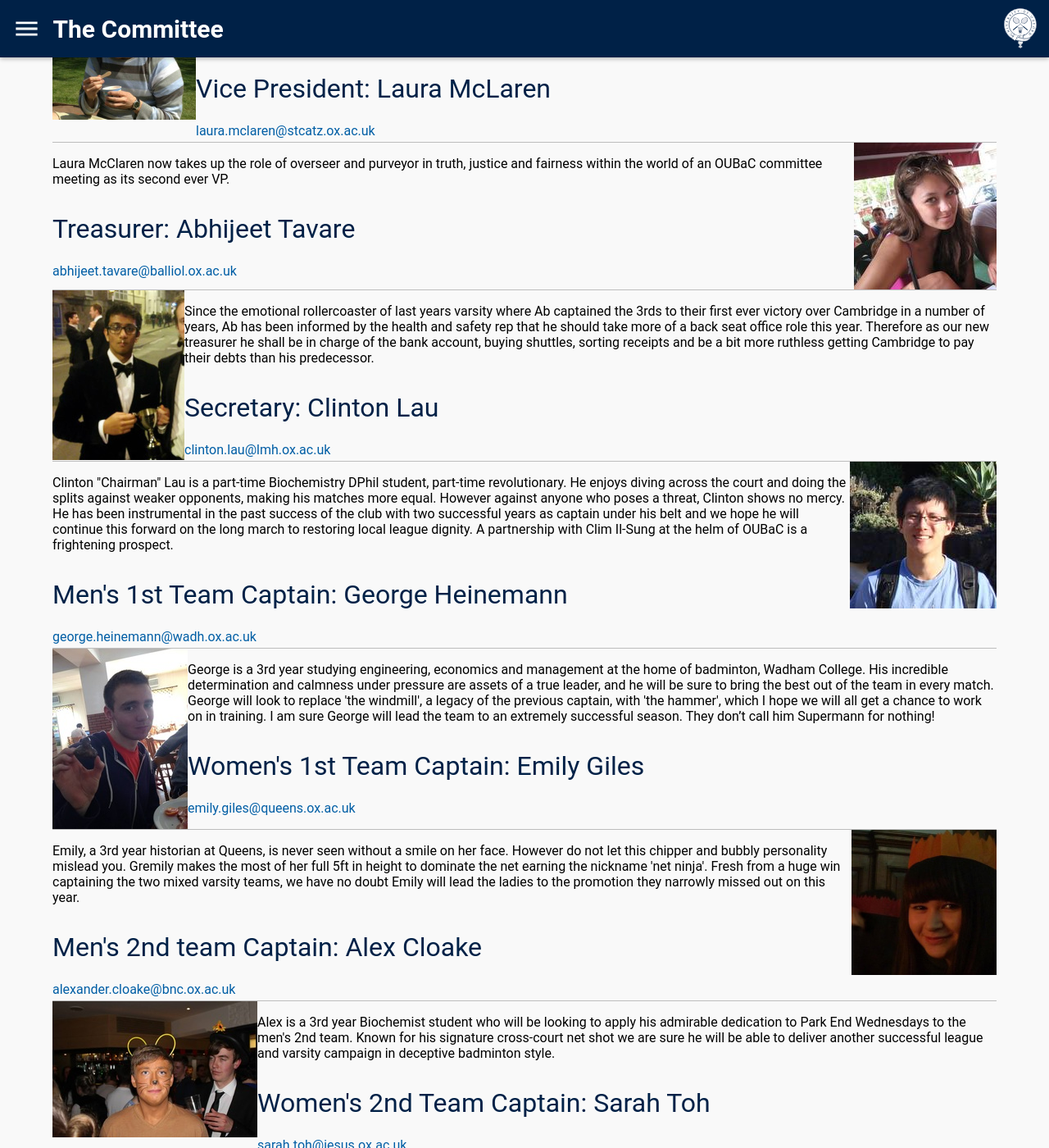
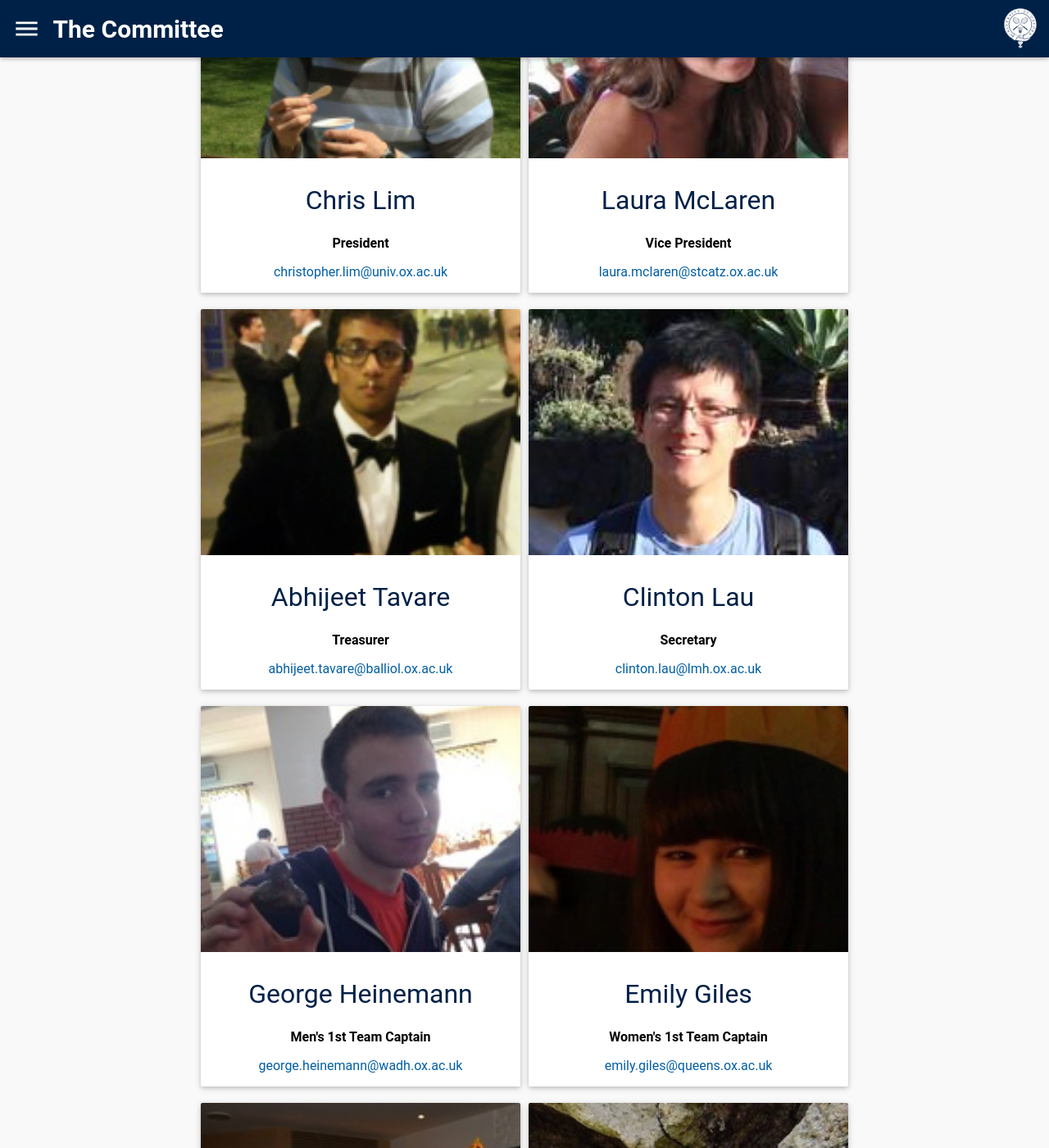
Before and after one commit to OUBaC/OUBaC.github.io, a Jekyll site: the page built from archive/committees/committee-2014-2015.html, in a window 1280 px wide and 1400 px high, scrolled down 318 px. Shown: the whole window at 82% size. Built offline with Jekyll 4.4.1, drawn with Linux system fonts in a browser that asks for light colours; nearby versions of some CDN libraries; some of the changed text lies outside the part shown.

Commit message:
Now uses an include for the committee layout.

```diff
--- /dev/null
+++ b/_includes/committee.html
@@ -0,0 +1,18 @@
+<div id="committee-cards-container">
+{% for member in page.members %}
+<div class="card role-container-new">
+  <div class="photo-section-container">
+    <div class="photo-container" style="background-image: url({{member.photo}});">
+    </div>
+    <div class="comment-container" >
+      <p class="comment">
+      {{member.comment}}
+      </p>
+    </div>
+  </div>
+    <h2 class="role-name">{{member.name}}</h2>
+    <h3>{{member.role}}</h3>
+    <a href="mailto:{{member.email}}">{{member.email}}</a>
+  </div>
+{% endfor %}
+</div>
--- a/archive/committees/committee-2014-2015.html
+++ b/archive/committees/committee-2014-2015.html
@@ -111,21 +111,4 @@ members:
 
 {% include archive.html %}
 
-{% for member in page.members %}
-<div class="role-container">
-	<h2 class="role">
-	{{member.role}}: {{member.name}}
-	</h2>
-	<a class="email" href="mailto:{{member.email}}"><span class="aligner"></span>{{member.email}}</a>
-	<div class="divider"></div>
-	{% assign mod2 = forloop.index|modulo:2 %}
-	{% if mod2 == 0 %}
-		<img class="profile-picture" src="{{member.photo}}" alt = "{{member.alt}}" style="float:right;"/>
-	{% else %}
-		<img class="profile-picture" src="{{member.photo}}" alt = "{{member.alt}}" style="float:left;"/>
-	{% endif %}
-	<p>
-		{{member.comment}}
-	</p>
-</div>
-{% endfor %}
+{% include committee.html %}
```
Also changed, not shown: the-committee.html (+1 -21 lines), Gemfile.lock.
